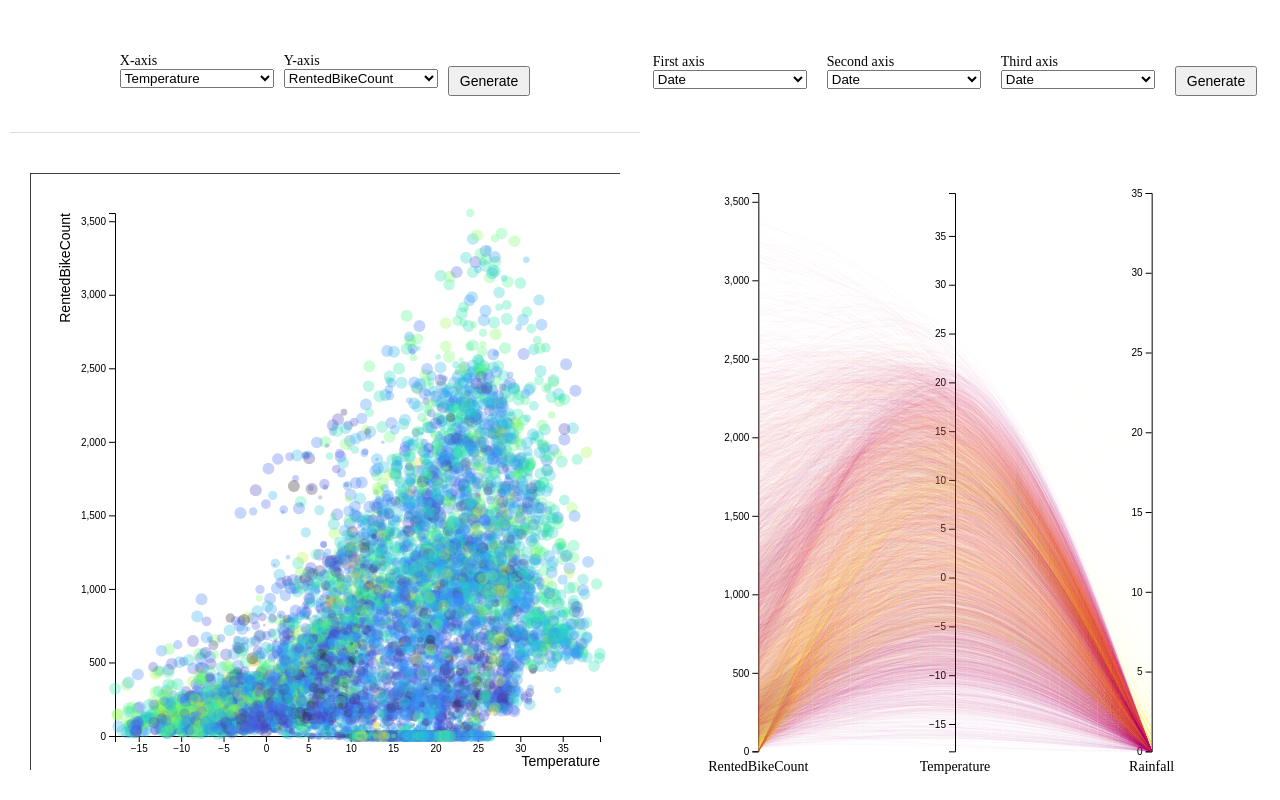
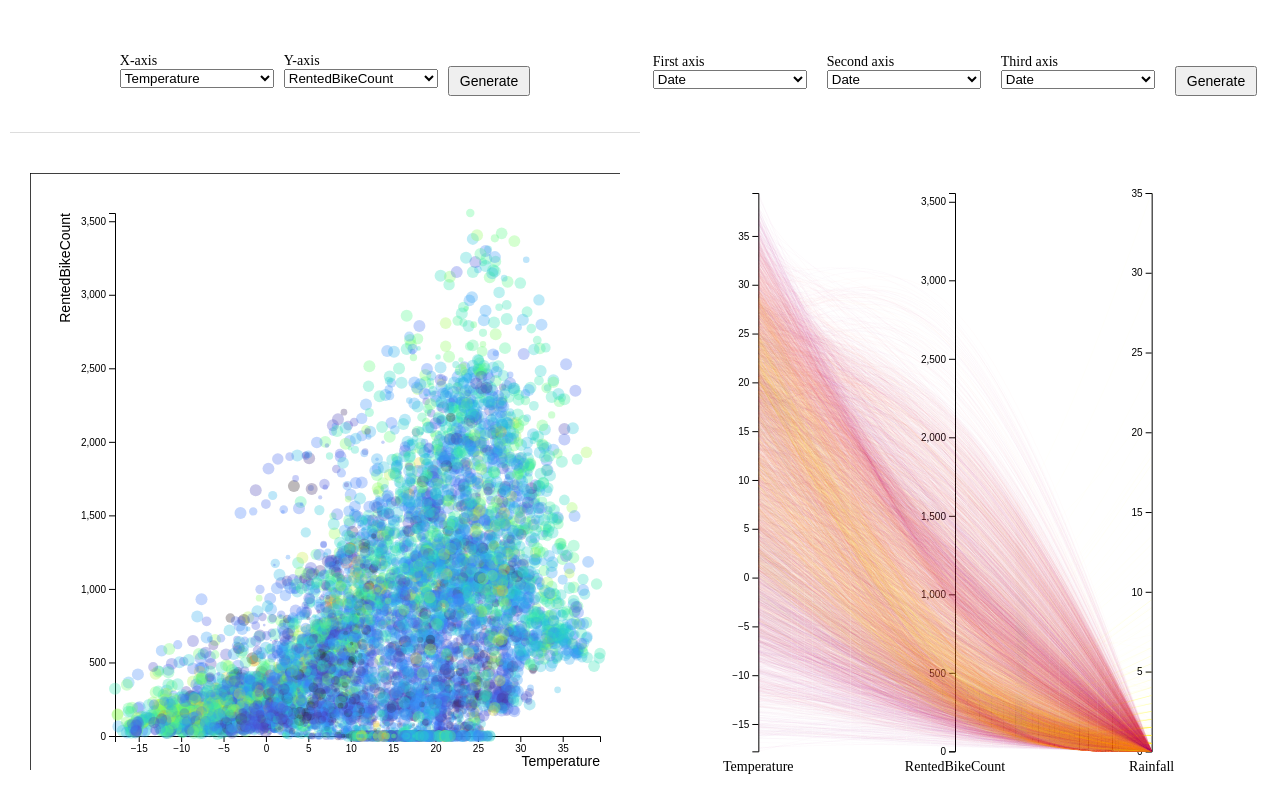
Before and after one commit to giorgiodaneri/HPDAV_assignment2, a React (Create React App) app: page / in a window 1280 px wide. Built offline with nearby package versions, Linux system fonts and the light colour scheme.

Commit message:
update of parallel coords axes with control bar dropdowns

```diff
--- a/src/components/parallel_coordinates/ParallelCoordinates-d3.js
+++ b/src/components/parallel_coordinates/ParallelCoordinates-d3.js
@@ -5,9 +5,9 @@
         this.container = container;
         this.data = data;
         this.brushedData = brushedData || []; // Initialize to an empty array if undefined
-        this.firstAxis = firstAxis;
-        this.secondAxis = secondAxis;
-        this.thirdAxis = thirdAxis;
+        this.firstAxis = firstAxis || "RentedBikeCount"; // Initialize to "RentedBikeCount" if undefined
+        this.secondAxis = secondAxis || "Temperature"; // Initialize to "Temperature" if undefined
+        this.thirdAxis = thirdAxis || "Rainfall"; // Initialize to "Rainfall" if undefined
         this.margin = { top: 30, right: 10, bottom: 25, left: 10 };
 
         // Get the width and height from the container's bounding box
@@ -18,8 +18,17 @@
         this.drawParallelCoordinates();
     }
 
-    drawParallelCoordinates() {
-        const attributes = ["RentedBikeCount", "Temperature", "Rainfall"];
+    drawParallelCoordinates(firstAxis, secondAxis, thirdAxis) {
+        // Update the axes based on the selected attributes
+        if(firstAxis && secondAxis && thirdAxis) {
+            this.firstAxis = firstAxis;
+            this.secondAxis = secondAxis;
+            this.thirdAxis = thirdAxis;
+        }
+
+        // Define the attributes to be used in the parallel coordinates
+        // const attributes = ["RentedBikeCount", "Temperature", "Rainfall"];
+        const attributes = [this.firstAxis, this.secondAxis, this.thirdAxis];
 
         // Define the color scale using the Turbo colormap
         const colorScale = d3.scaleSequential(d3.interpolatePlasma)
--- a/src/components/parallel_coordinates/ParallelCoordinatesContainer.js
+++ b/src/components/parallel_coordinates/ParallelCoordinatesContainer.js
@@ -8,20 +8,44 @@
     const secondAxis = useSelector(state => state.configRight.secondAxis);
     const thirdAxis = useSelector(state => state.configRight.thirdAxis);
     const brushedData = useSelector(state => state.brushedData);
-    const parallelContainerRef = useRef(null);
+
+    const parallelContainerRef = useRef(null); // Ref for the container
+    const parallelCoordinatesRef = useRef(null); // Ref for the ParallelCoordinates instance
 
     useEffect(() => {
         if (data.length > 0) {
             // Clear any existing SVG elements in the container
             parallelContainerRef.current.innerHTML = '';
 
+            // print brushedData to console
+            console.log("Brushed Data: " , brushedData);
+
             // Create a new ParallelCoordinates instance
-            // also pass the three selected axes
-            new ParallelCoordinates(parallelContainerRef.current, data, brushedData, firstAxis, secondAxis, thirdAxis);
+            parallelCoordinatesRef.current = new ParallelCoordinates(
+                parallelContainerRef.current,
+                data,
+                brushedData,
+                firstAxis,
+                secondAxis,
+                thirdAxis
+            );
         }
     }, [data, brushedData, firstAxis, secondAxis, thirdAxis]);
 
-    return <div ref={parallelContainerRef} id="parallelCoordinatesContainer" style={{ width: '100%', height: '100%' }}></div>;
+    useEffect(() => {
+        if (parallelCoordinatesRef.current) {
+            // Call drawParallelCoordinates on the ParallelCoordinates instance
+            parallelCoordinatesRef.current.drawParallelCoordinates(firstAxis, secondAxis, thirdAxis);
+        }
+    }, [firstAxis, secondAxis, thirdAxis]);
+
+    return (
+        <div
+            ref={parallelContainerRef}
+            id="parallelCoordinatesContainer"
+            style={{ width: '100%', height: '100%' }}
+        ></div>
+    );
 }
 
 export default ParallelCoordinatesContainer;
```
